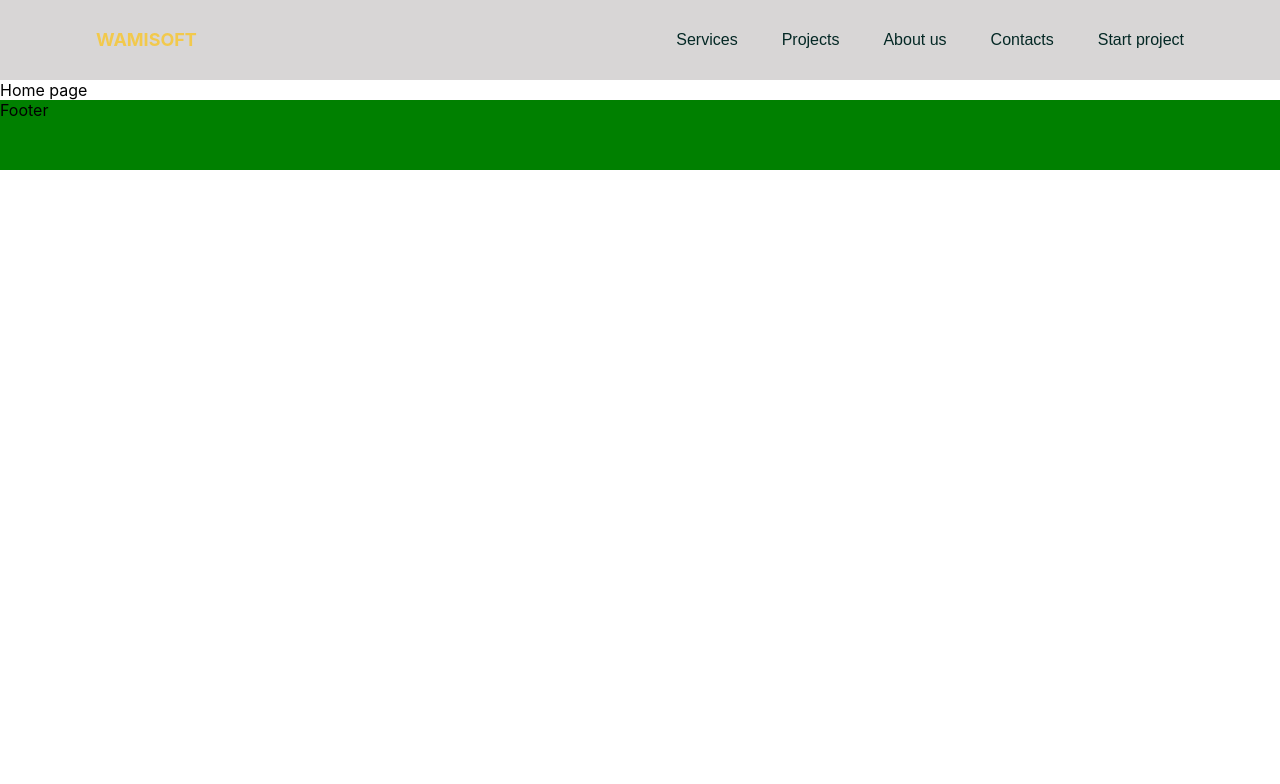
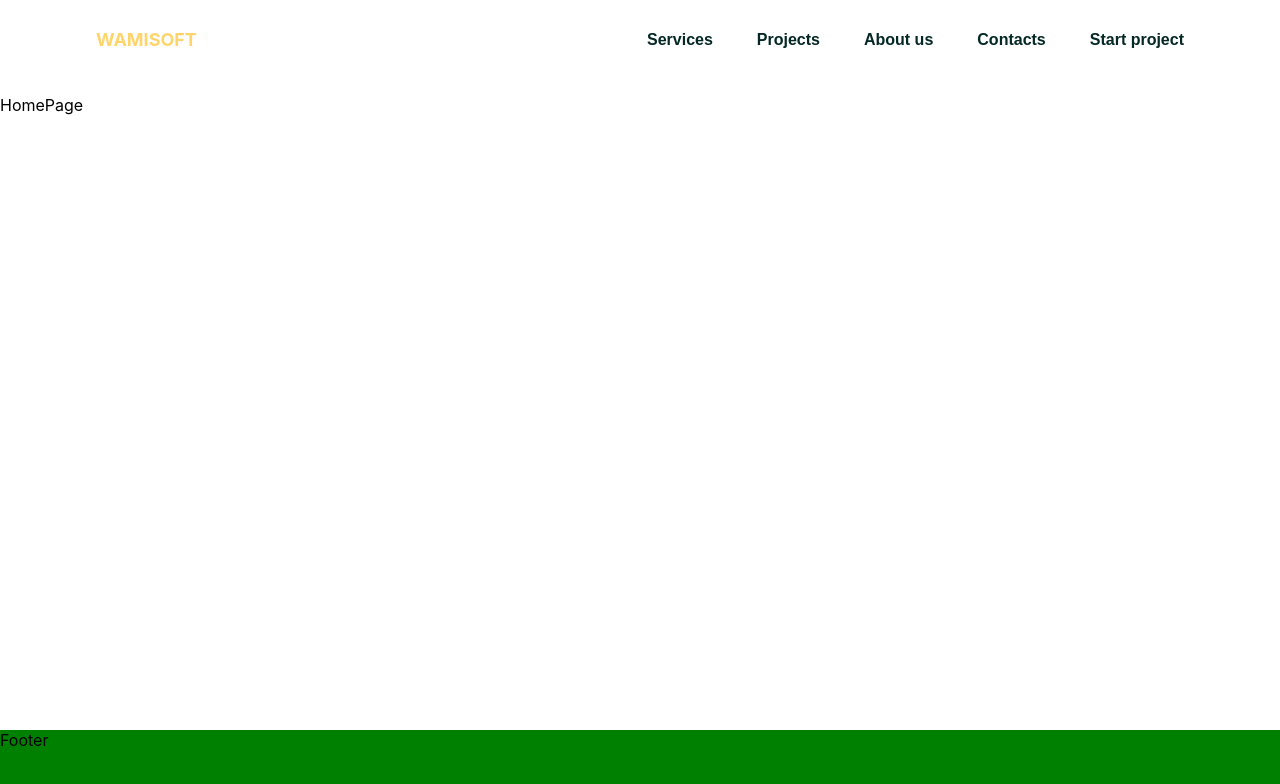
Before and after one commit to ArthurTopazio/wami-test-layout, a React (Create React App) app: page / in a window 1280 px wide. Shown: the top 784 px of the page. Built offline with nearby package versions, Linux system fonts and the light colour scheme.

Commit message:
create navigation

```diff
--- a/src/assets/styles/variables.scss
+++ b/src/assets/styles/variables.scss
@@ -5,3 +5,9 @@ $smallBP: 568px;
 
 //sizes
 $boxWidth: 85%;
+$pagePadding: 95px 0 15px 0;
+$pageHeight: calc(100vh - 180px);
+
+//colors
+$mainYellow: #FFD56B;
+$mainGreen: #042825;
--- a/src/components/Header/Header.module.scss
+++ b/src/components/Header/Header.module.scss
@@ -3,11 +3,13 @@
 .wrapper {
   width: 100%;
   height: 80px;
-  background-color: rgba(62, 51, 51, 0.2);
+  background: rgba(255, 255, 255, 0.8);
+  position: fixed;
   display: flex;
   flex-direction: row;
   align-items: center;
   justify-content: center;
+  backdrop-filter: saturate(200%) blur(30px);
 };
 
 .headerItems {
@@ -24,24 +26,13 @@
   font-weight: 700;
   font-size: 18px;
   line-height: 130%;
-  color: #F2C94C;
-}
-
-.navBar {
-  display: flex;
-  flex-direction: row;
-  gap: 44px;
-}
-
-.navBar a {
+  color: $mainYellow;
   cursor: pointer;
-  font-family: sans-serif;
-  font-style: normal;
-  font-weight: 500;
-  font-size: 16px;
-  line-height: 150%
 }
 
 .burgerMenu {
   display: none;
+  @media (max-width: $mediumBP) {
+    display: block;
+  }
 }
--- a/src/components/Header/Header.tsx
+++ b/src/components/Header/Header.tsx
@@ -1,21 +1,24 @@
 import { FC } from 'react';
-import { NavLink } from 'react-router-dom';
+import { NavLink, useNavigate } from 'react-router-dom';
+import NavBar from '../NavBar/NavBar';
 
 import s from './Header.module.scss';
 
 const Header: FC = () => {
+
+  const relocate = useNavigate();
+
   return (
     <div className={s.wrapper}>
       <div className={s.headerItems}>
-        <div className={s.label}>WAMISOFT</div>
-        <div className={s.navBar}>
-          <a>Services</a>
-          <a>Projects</a>
-          <a>About us</a>
-          <a>Contacts</a>
-          <a>Start project</a>
+        <div
+          className={s.label}
+          onClick={() => relocate('/')}
+        >WAMISOFT</div>
+        <>
+          <NavBar />
           <div className={s.burgerMenu}>X</div>
-        </div>
+        </>
       </div>
     </div>
   )
--- /dev/null
+++ b/src/components/NavBar/NavBar.module.scss
@@ -0,0 +1,25 @@
+@import '../../assets/styles/variables.scss';
+
+.navBar {
+  display: flex;
+  flex-direction: row;
+  gap: 44px;
+
+  @media (max-width: $mediumBP) {
+    display: none;
+  }
+}
+
+.navBar a {
+  cursor: pointer;
+  font-family: sans-serif;
+  font-style: normal;
+  font-weight: 600;
+  font-size: 16px;
+  line-height: 150%;
+}
+
+.link {
+  color: $mainGreen;
+  text-decoration: none;
+}
--- /dev/null
+++ b/src/components/NavBar/NavBar.tsx
@@ -0,0 +1,20 @@
+import { FC } from 'react';
+import { NavLink } from 'react-router-dom';
+
+import { NavigationPaths } from '../../routes/paths';
+
+import s from './NavBar.module.scss';
+
+const NavBar: FC = () => {
+  return (
+    <div className={s.navBar}>
+      <NavLink className={s.link} to={NavigationPaths.SERVICES_PAGE}>Services</NavLink>
+      <NavLink className={s.link} to={NavigationPaths.PROJECTS_PAGE}>Projects</NavLink>
+      <NavLink className={s.link} to={NavigationPaths.ABOUT_US_PAGE}>About us</NavLink>
+      <NavLink className={s.link} to={NavigationPaths.CONTACTS_PAGE}>Contacts</NavLink>
+      <NavLink className={s.link} to={NavigationPaths.NEW_PROJECT_FORM}>Start project</NavLink>
+    </div>
+  )
+}
+
+export default NavBar;
--- /dev/null
+++ b/src/pages/HomePage/HomePage.module.scss
@@ -0,0 +1,6 @@
+@import '../../assets/styles/variables.scss';
+
+.wrapper {
+  padding: $pagePadding;
+  min-height: $pageHeight;
+}
--- a/src/pages/HomePage/HomePage.tsx
+++ b/src/pages/HomePage/HomePage.tsx
@@ -1,7 +1,9 @@
+import s from './HomePage.module.scss';
+
 const HomePage = () => {
   return (
-    <div>
-      Home page
+    <div className={s.wrapper}>
+      HomePage
     </div>
   )
 }
```
